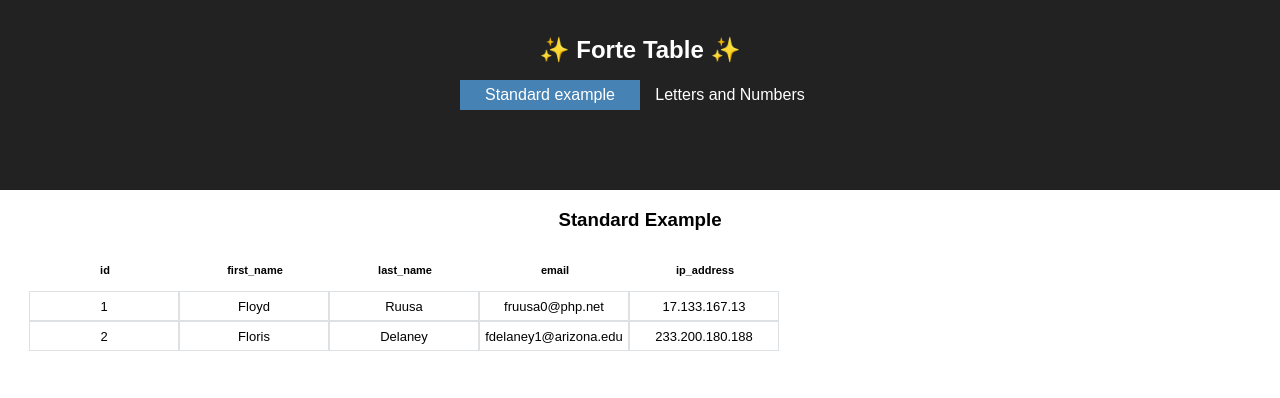
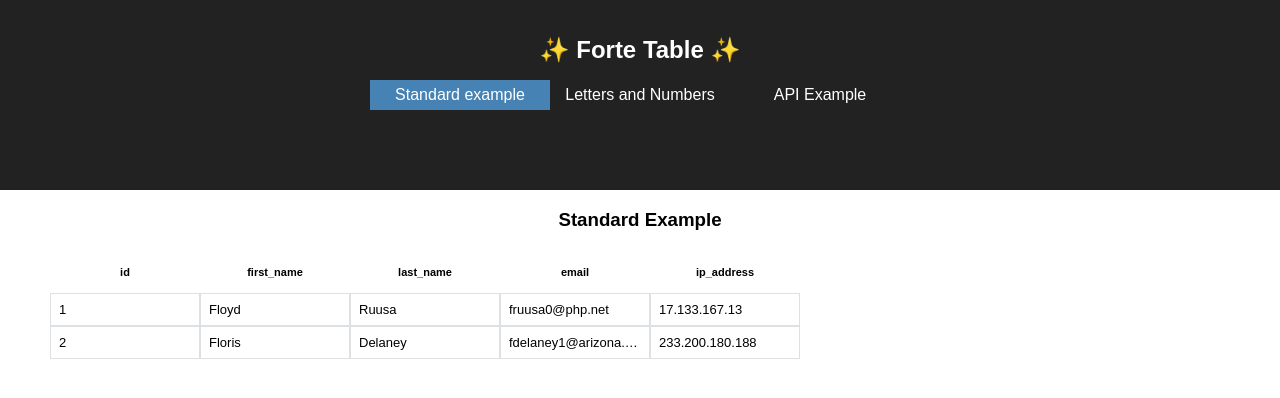
Before and after one commit to mdefaux/forte-table, a React (Create React App) app in the folder examples/: page / in a window 1280 px wide. Shown: the top 398 px of the page. Built offline with nearby package versions, Linux system fonts and the light colour scheme.

Commit message:
Add APIExample file, with an example which fetch data from a public API.
Other changes:
- Edit table styles to better adapt to content
- Edit table header columns to better adapt to the body content

```diff
--- a/examples/src/App.js
+++ b/examples/src/App.js
@@ -6,6 +6,7 @@ import './css/App.css';
 // Importing examples pages
 import LettersXNumbers from './pages/LettersXNumbers';
 import StandardExample from './pages/StandardExample';
+import APIExample from './pages/APIExample';
 
 const defaultPage = {
   pageName: 'Standard Example',
@@ -13,7 +14,7 @@ const defaultPage = {
 };
 
 function ExampleContainer(props) {
-  return <div>{props.link}</div>;
+  return <div style={{ margin: '20px' }}>{props.link}</div>;
 }
 
 class App extends React.Component {
@@ -50,6 +51,10 @@ class App extends React.Component {
               name: 'Letters and Numbers',
               component: <LettersXNumbers />,
             },
+            {
+              name: 'API Example',
+              component: <APIExample />,
+            },
           ]}
           activePage={this.state.pageNum}
           updatePage={this.updatePage}
--- /dev/null
+++ b/examples/src/pages/APIExample.js
@@ -0,0 +1,93 @@
+import React from 'react';
+import ForteTable from '../../../src/';
+
+import '../resources/api-example.css';
+
+const URL = 'https://api.punkapi.com/v2/beers?page=2&per_page=80';
+const LOADER =
+  'https://freeiconshop.com/wp-content/uploads/edd/beer-outline-filled.png';
+
+export default class APIExample extends React.Component {
+  constructor(props) {
+    super(props);
+
+    this.state = {
+      test: 'test',
+      data: null,
+    };
+
+    this.getData = this.getData.bind(this);
+    this.renderCell = this.renderCell.bind(this);
+  }
+
+  /**
+   * When the component mounts, fetch the data with getData()
+   * and set the state.
+   */
+  componentDidMount() {
+    this.getData(URL);
+  }
+
+  /**
+   * Fetch data from a given URL
+   * @param {String} url The API url to fetch data
+   */
+  getData(url) {
+    fetch(url)
+      .then(response => response.json())
+      .then(data => {
+        // Set a timeout to simulate a slow request
+        setTimeout(() => {
+          this.setState({ data: data });
+        }, 1500);
+      });
+  }
+
+  renderCell(c, r) {
+    // Render an image if the columns is 'image_url'
+    if (c === 'image_url') {
+      return <img style={{ width: '50px' }} src={r[c]} />;
+    }
+    // Render a list of ingredients if the column is 'ingredients'
+    else if (c === 'ingredients') {
+      let ingredients = r[c]['malt'].map((ingredient, i) => {
+        return <li key={i}>{ingredient.name}</li>;
+      });
+
+      return <ul>{ingredients}</ul>;
+    }
+    // Render the content of the cell as default case
+    return r[c];
+  }
+
+  render() {
+    return (
+      <div>
+        <h3 style={{ textAlign: 'left' }}>Fetch a list of beers from an API</h3>
+        <div>
+          {!this.state.data && <img className='rotating-beer' src={LOADER} />}
+        </div>
+        <div>
+          {this.state.data && (
+            <ForteTable
+              rows={() => this.state.data}
+              columns={() => [
+                'id',
+                'name',
+                'tagline',
+                'image_url',
+                'ingredients',
+              ]}
+              cellRender={this.renderCell}
+              defaultColumnWidth='auto'
+              headRowRender={() => (
+                // Return an empty span to remove the active row selection
+                <span />
+              )}
+            />
+          )}
+        </div>
+      </div>
+    );
+  }
+}
--- /dev/null
+++ b/examples/src/resources/api-example.css
@@ -0,0 +1,13 @@
+.rotating-beer {
+  animation: rotation 2s infinite linear;
+  width: 100px;
+}
+
+@keyframes rotation {
+  from {
+    -webkit-transform: rotate(0deg);
+  }
+  to {
+    -webkit-transform: rotate(359deg);
+  }
+}
--- a/styles/table-cell.css
+++ b/styles/table-cell.css
@@ -2,9 +2,12 @@
   display: table-cell;
   position: relative;
   /*padding-left: 4px;*/
-  min-width: 150px;
-  max-width: 150px;
+  /* min-width: 150px;
+  max-width: 150px; */
+  text-align: left;
+  padding: 8px;
   white-space: nowrap;
+  overflow: hidden;
   text-overflow: ellipsis;
   box-sizing: border-box;
   vertical-align: middle;
--- a/styles/table-header.css
+++ b/styles/table-header.css
@@ -3,8 +3,9 @@
   top: 0;
   line-height: 28px;
   z-index: 20;
-  display: flex;
-  flex-direction: row;
+  /* display: flex;
+  flex-direction: row; */
+  display: table-header-group;
   height: 40px;
   margin-bottom: 2px;
   background-color: #fff;
```
